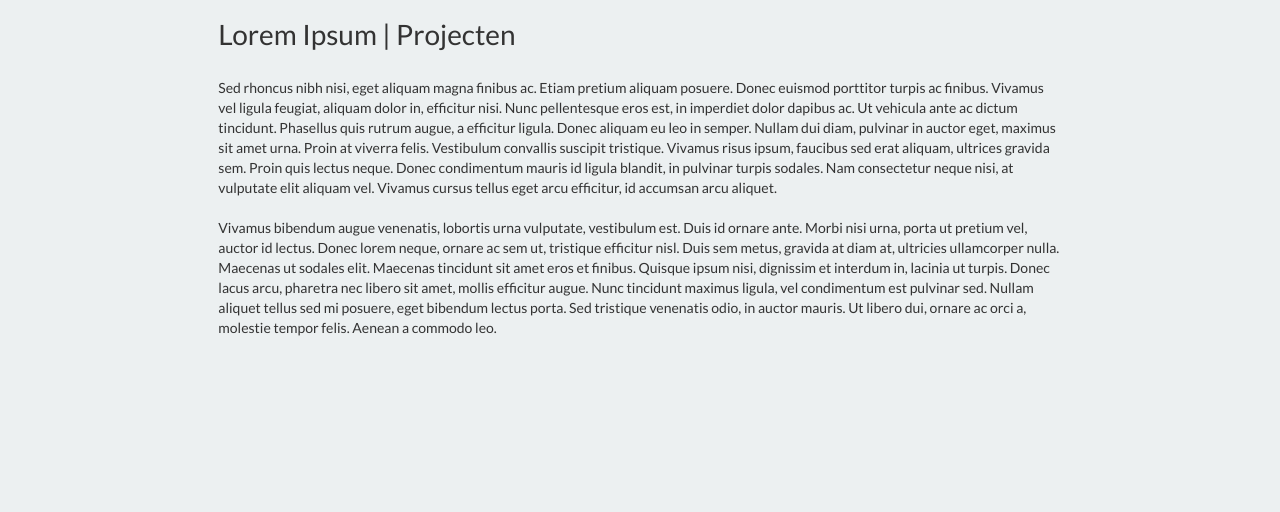
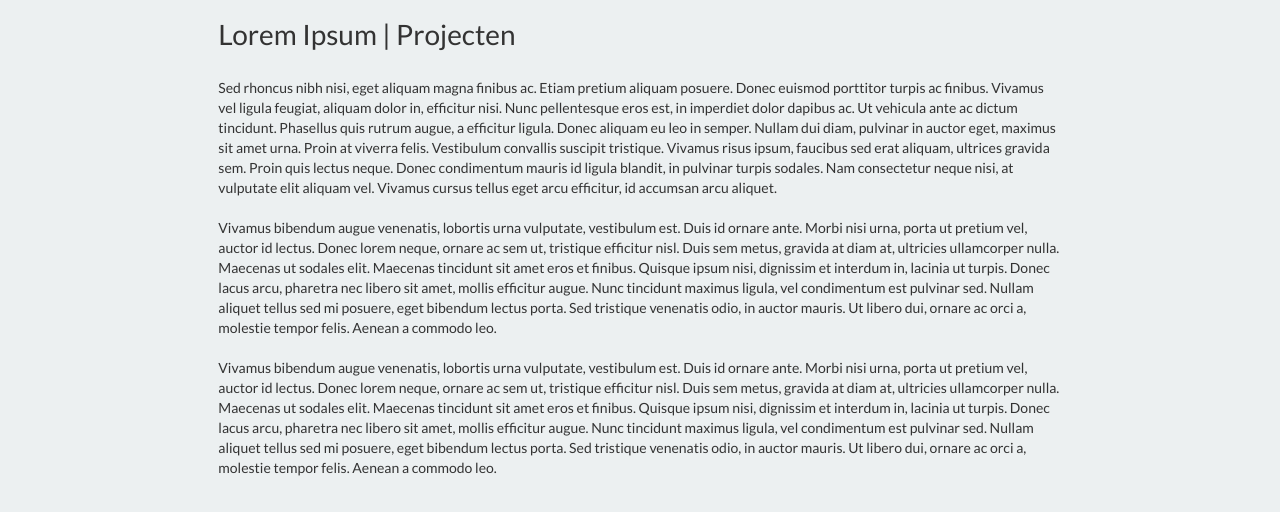
Before and after one commit to supercult/Social-Brothers, a plain HTML site: page projecten/index.html in a window 1280 px wide. Shown: the part 93-605 px from the top of the page. Drawn offline with nearby package versions, Linux system fonts and the light colour scheme; a web font is replaced by a local one.

Commit message:
blablabla

```diff
--- a/css/style.css
+++ b/css/style.css
@@ -22,7 +22,7 @@ p {
 .main {
   background: #ecf0f1;
   width: 100%;
-  min-height: 66vh;
+  min-height: calc(66vh - 16px);
 }
 
 .title {
--- a/projecten/index.html
+++ b/projecten/index.html
@@ -53,6 +53,10 @@
         at, ultricies ullamcorper nulla. Maecenas ut sodales elit. Maecenas tincidunt sit amet eros et finibus. Quisque ipsum nisi, dignissim et interdum in, lacinia ut turpis. Donec lacus arcu, pharetra nec libero sit amet, mollis efficitur augue. Nunc
         tincidunt maximus ligula, vel condimentum est pulvinar sed. Nullam aliquet tellus sed mi posuere, eget bibendum lectus porta. Sed tristique venenatis odio, in auctor mauris. Ut libero dui, ornare ac orci a, molestie tempor felis. Aenean a commodo
         leo.</p>
+      <p>Vivamus bibendum augue venenatis, lobortis urna vulputate, vestibulum est. Duis id ornare ante. Morbi nisi urna, porta ut pretium vel, auctor id lectus. Donec lorem neque, ornare ac sem ut, tristique efficitur nisl. Duis sem metus, gravida at diam
+        at, ultricies ullamcorper nulla. Maecenas ut sodales elit. Maecenas tincidunt sit amet eros et finibus. Quisque ipsum nisi, dignissim et interdum in, lacinia ut turpis. Donec lacus arcu, pharetra nec libero sit amet, mollis efficitur augue. Nunc
+        tincidunt maximus ligula, vel condimentum est pulvinar sed. Nullam aliquet tellus sed mi posuere, eget bibendum lectus porta. Sed tristique venenatis odio, in auctor mauris. Ut libero dui, ornare ac orci a, molestie tempor felis. Aenean a commodo
+        leo.</p>
     </div>
     <div class="col-md-2"></div>
   </div>
```
